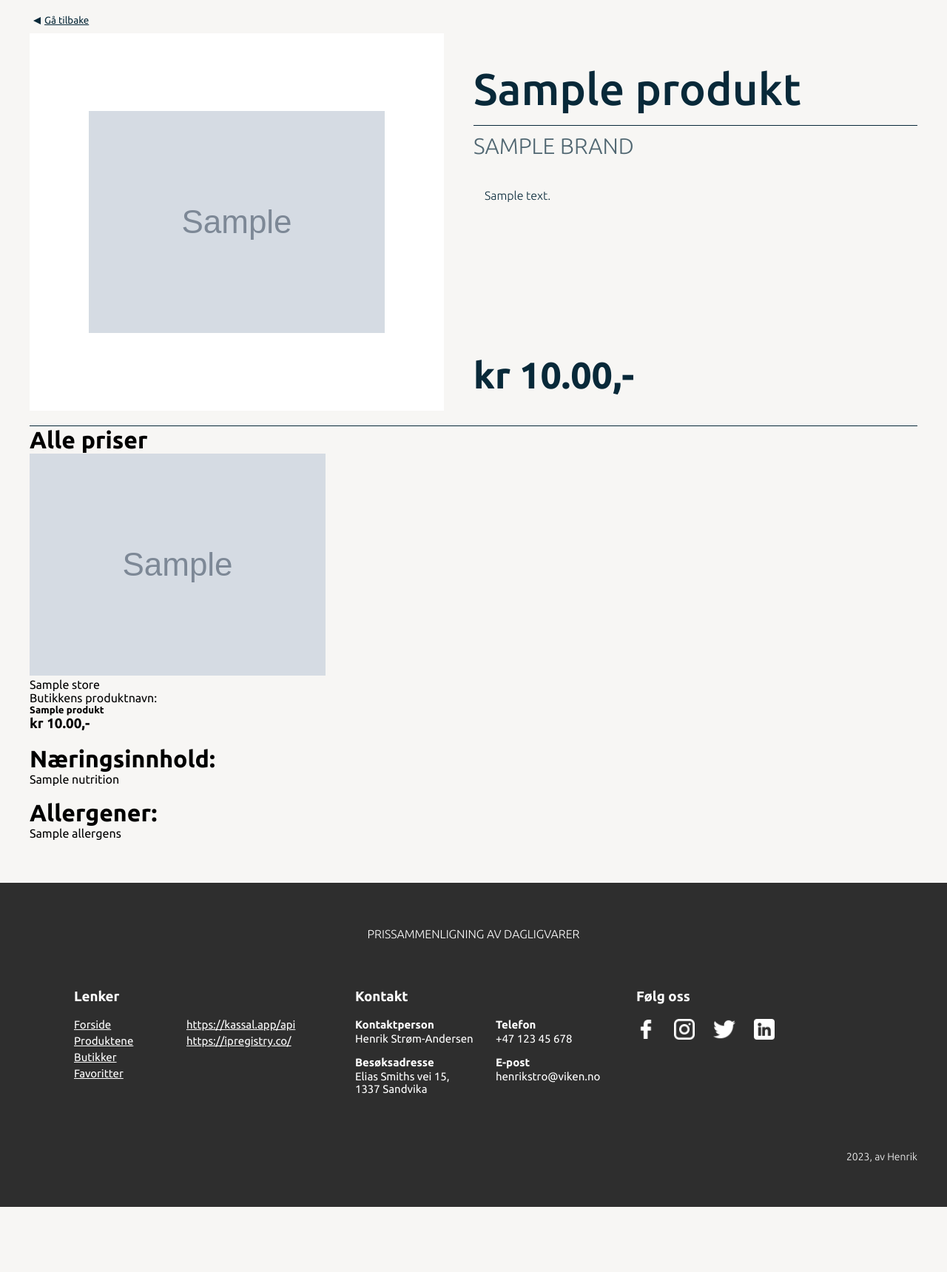
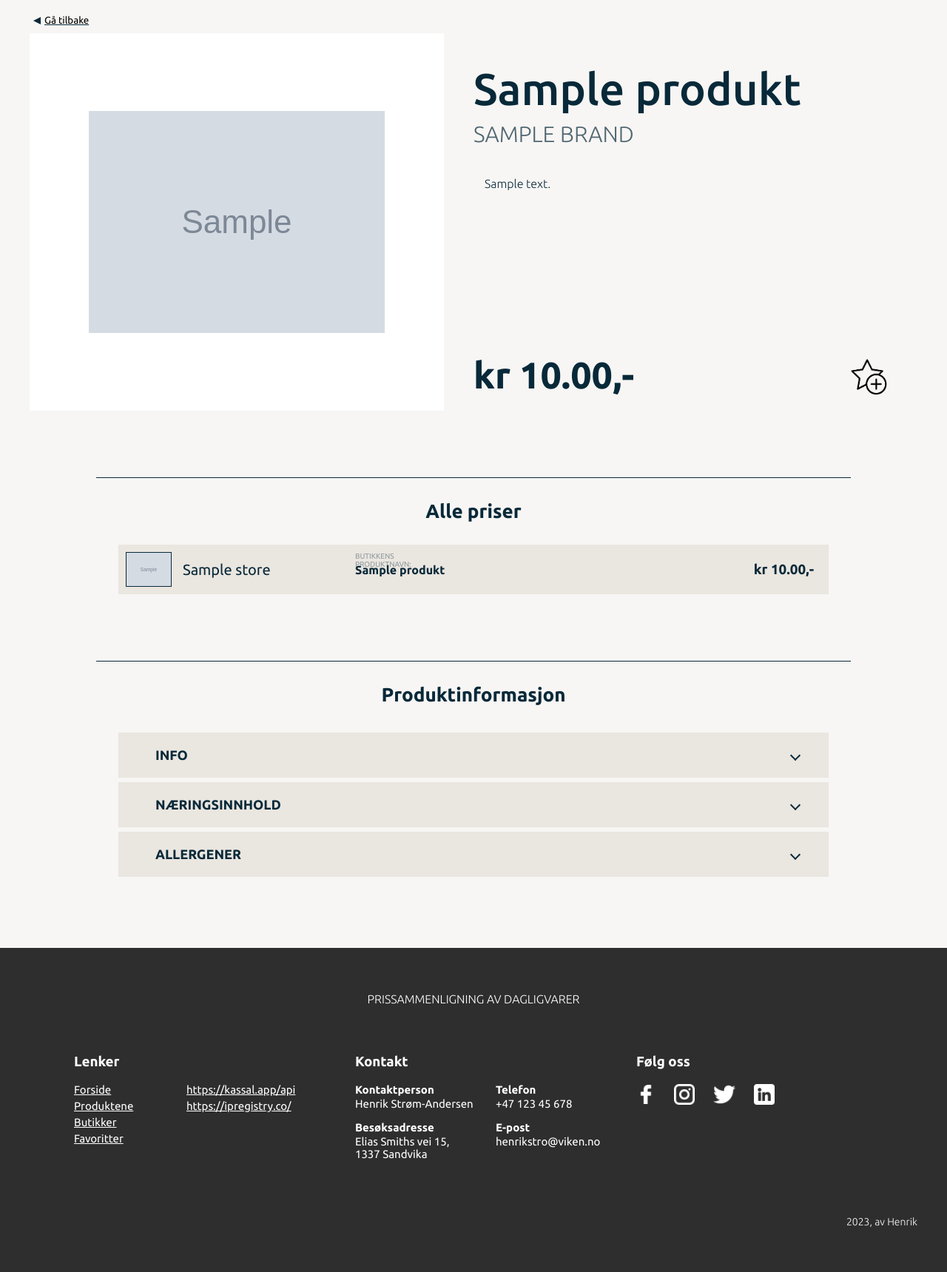
Before and after one commit to HenrikS-A/IT1-prissammenligning, a Flask app: page /produkt/1 in a window 1280 px wide. Shown: the part 68-1787 px from the top of the page at 74% size. Before the commit the page ends 1699 px from the top, so only its background shows below. Run offline with Flask 2, Linux system fonts and the light colour scheme; grey boxes marked "Sample" are stand-in pictures; a database or web service that is not in the repository returns one stand-in record (values such as "Sample title"); data that the repository does not hold is empty.

Commit message:
css for produkt sidene ferdig

```diff
--- a/app.py
+++ b/app.py
@@ -100,7 +100,6 @@ def rute_produkt(ean):
 
 
 
-
     for produkt in sortert_products:
         # Noen av produkt merkene har verdien None. Her finner jeg merket ved å sjekke til jeg finner et.
         if produkt["brand"] != None:
@@ -117,6 +116,7 @@ def rute_produkt(ean):
         else:
             beskrivelse = ""
 
+
     # Gjør at prisen får riktig antall desimaler. Jeg har en ny loop fordi jeg break-er den over.
     prisene = []
     for produkt in sortert_products:
@@ -124,7 +124,7 @@ def rute_produkt(ean):
         pris = riktig_pris(prisen)
         prisene.append(pris)
 
-    return render_template("produkt.html", ean=ean, produkter=produkt_data["data"], billigst=billigste_produkt, prisene=prisene, merke=merke, beskrivelse=beskrivelse)
+    return render_template("produkt.html", ean=ean, produkter=produkt_data["data"], billigst=billigste_produkt, prisene=prisene, merke=merke, beskrivelse=beskrivelse, favoritter=favoritter)
 
 
 favoritter = []
@@ -135,12 +135,12 @@ def legg_i_favoritter():
     favoritter.append(produkt_kode)
     return redirect(request.referrer) # returnerer siden som refererer deg til denne post-requesten.
 
-
 @app.post("/fjern-fra-favoritter")
 def fjern_fra_favoritter():
     produkt_kode = request.form.get("produkt")
     favoritter.remove(produkt_kode)
     return redirect(request.referrer)
+
 
 
 @app.get("/butikker")
--- a/henteData.py
+++ b/henteData.py
@@ -20,8 +20,6 @@ def hent_data(soek=None, sidetall=None, merke=None, sortering=None):
         }
 
     respons = requests.get(url, parametere, headers=headers)
-
-    print(respons.status_code)
     data = respons.json()
 
     return data
@@ -38,8 +36,6 @@ def hent_data_ean(ean):
         }
 
     respons = requests.get(url, headers=headers)
-
-    print(respons.status_code)
     data = respons.json()
 
     return data
@@ -63,8 +59,6 @@ def hent_butikker(lat, lng, km=None):
         }
 
     respons = requests.get(url, parametere, headers=headers)
-
-    print(respons.status_code)
     data = respons.json()
 
     return data
--- a/static/produkt.css
+++ b/static/produkt.css
@@ -1,6 +1,7 @@
 
 main {
     margin-top: -20px;
+    color: rgb(8, 41, 57);
 }
 #tilbakeknapp {
     margin-bottom: 10px;
@@ -10,7 +11,6 @@ main {
     flex-direction: row-reverse;
     margin-left: 5px;
     text-decoration: underline rgb(8, 41, 57);
-    color: rgb(8, 41, 57);
     font-weight: 400;
     align-items: center;
 }
@@ -18,7 +18,7 @@ main {
     cursor: pointer;
     color: rgba(8, 41, 57, 0.8);
 }
-/* Funnet på getcssscan, er bare et ikon */
+/* Funnet på nettet, er bare et ikon */
 .triangle-left {
     width: 0;
     height: 0;
@@ -31,8 +31,6 @@ main {
 
 .produktoversikt {
     display: flex;
-    padding-bottom: 20px;
-    border-bottom: solid 1px rgb(8, 41, 57);
 }
 .produktoversikt>div {
     width: 50%;
@@ -55,7 +53,6 @@ main {
 
 .oversiktsinfo {
     margin-left: 40px;
-    color: rgb(8, 41, 57);
     position: relative;
 }
 .oversiktsinfo h1 {
@@ -63,8 +60,6 @@ main {
     font-size: 60px;
     font-weight: 500;
 
-    padding-bottom: 15px;
-    border-bottom: solid 1px rgb(8, 41, 57);
 }
 .oversiktsinfo h3 {
     text-transform: uppercase;
@@ -84,3 +79,160 @@ main {
     font-size: 50px;
     font-weight: 600;
 }
+
+.favorittForms {
+    position: absolute;
+    right: 20px;
+    bottom: 0;
+}
+.favorittForms button {
+    background-color: rgb(247, 246, 244);
+    border: none;
+    padding: 4px 3px 0px 4px;
+    margin: 10px;
+    border-radius: 5px;
+}
+.favorittForms button:hover {
+    background-color: white;
+    cursor: pointer;
+}
+.favorittForms img{
+    width: 65px;
+}
+
+
+.produktSection {
+    display: flex;
+    flex-direction: column;
+    align-items: center;
+    justify-content: center;
+}
+.produktSection h1 {
+    margin-top: 90px;
+    text-align: center;
+    padding: 30px;
+    border-top: 1px solid rgb(8, 41, 57);
+    width: 80%;
+    font-size: 26px;
+}
+
+.gridWrapper {
+    width: 80%;
+}
+.priserGrid {
+    display: grid;
+    grid-template-columns: repeat(12, 1fr);
+    align-items: center;
+    text-decoration: none;
+    color: rgb(8, 41, 57);
+}
+.priserGrid:nth-child(2n-1) {
+    background-color: rgb(234, 230, 224);
+}
+.priserGrid>div {
+    grid-column: span 4;
+    width: fit-content;
+}
+.priserGrid:hover {
+    transform: scale(1.03);
+}
+
+#butikk {
+    display: flex;
+    align-items: center;
+    padding: 10px;
+}
+#butikk img{
+    width: 60px;
+    border: solid 0.1px rgb(8, 41, 57);
+}
+#butikk p {
+    margin-left: 15px;
+    font-size: 20px;
+}
+
+#produktnavn {
+    position: relative;
+}
+#produktnavn p {
+    position: absolute;
+    top: -15px;
+    font-size: 10px;
+    text-transform: uppercase;
+    color: rgba(8, 41, 57, 0.4);
+}
+#produktnavn h5 {
+    font-size: 16px;
+}
+
+.priserGrid .span-2 {
+    grid-column: span 2;
+    margin-left: auto;
+    margin-right: 20px;
+}
+.priserGrid .span-6 {
+    grid-column: span 6;
+}
+
+
+.merWrapper {
+    width: 80%;
+    margin-bottom: 50px;
+}
+.merWrapper>div {
+    background-color: rgb(234, 230, 224);
+    margin-top: 6px; margin-bottom: 6px;
+    padding: 20px;
+}
+.merWrapper>div:hover {
+    cursor: pointer;
+}
+.merWrapper h2 {
+    font-size: 18px;
+    text-transform: uppercase;
+    margin-left: 30px;
+}
+.merKnapp {
+    display: flex;
+    align-items: center;
+    justify-content: space-between;
+}
+/* Funnet på nettet, er bare et ikon */
+.arrow-down {
+    width: 8px;
+    height: 8px;
+    border: 2px solid rgb(8, 41, 57);
+    border-left: 0;
+    border-top: 0;
+
+    transform: rotate(45deg);
+    margin-right: 20px;
+}
+
+.merInnhold {
+    margin: 20px 5px 5px 30px;
+}
+.merInnhold h6 {
+    font-size: 14px;
+    margin-top: 20px;
+}
+.merInnhold p {
+    margin-bottom: 10px;
+}
+
+.merInnhold h5 {
+    margin-top: 5px; margin-bottom: 15px;
+    font-size: 14px;
+    font-weight: 300;
+}
+.merInnhold li {
+    margin-left: 30px;
+    list-style-type: circle;
+    font-weight: 400;
+    margin-bottom: 3px;
+}
+
+/*
+main {
+    background-color: black;
+} */
--- a/templates/produkt.html
+++ b/templates/produkt.html
@@ -10,7 +10,7 @@
         <div class="triangle-left"></div>
     </button>
 
-    <div class="produktoversikt">
+    <section class="produktoversikt">
         <div id="bildeContainer">
             <img src="{{ billigst['image'] }}" alt="Bilde av: {{ billigst['name'] }}">
         </div>
@@ -19,37 +19,108 @@
             <h3>{{ merke }}</h3>
             <p>{{ beskrivelse }}</p>
             <h2>kr {{ prisene[0] }},-</h2>
+
+            {% if produkter['ean'] not in favoritter %}
+                <form class="favorittForms" id="leggTilForms" action="/legg-i-favoritter" method="post">
+                    <input type="hidden" name="produkt" value="{{ produkter['ean'] }}">
+                    <button type="submit">
+                        <img id="leggTilIkon" src="../static/ikoner/stjerne+.png" alt="Legg i favoritter ikon">
+                    </button>
+                </form>
+            {% else %}
+                <form class="favorittForms" id="fjerFraForms" action="/fjern-fra-favoritter" method="post">
+                    <input type="hidden" name="produkt" value="{{ produkter['ean'] }}">
+                    <button type="submit">
+                        <img id="fjernIkon" src="../static/ikoner/stjernex.png" alt="Fjern fra favoritter ikon">
+                    </button>
+                </form>
+            {% endif %}
         </div>
-    </div>
+    </section>
 
-    <h1>Alle priser</h1>
+    <section class="produktSection">
+        <h1>Alle priser</h1>
 
-    {% for produkt in produkter["products"] %}
-        <div>
-            <div>
-                <img src="{{ produkt['store']['logo'] }}" alt="Logo til {{ produkt['store']['name'] }}">
-                <p>{{produkt["store"]["name"]}}</p>
+        <div class="gridWrapper">
+            {% for produkt in produkter["products"] %}
+            <a class="priserGrid" href="{{ produkt['url'] }}" target="_blank">
+                <div id="butikk">
+                    <img src="{{ produkt['store']['logo'] }}" alt="Logo til {{ produkt['store']['name'] }}">
+                    <p>{{produkt["store"]["name"]}}</p>
+                </div>
+                <div id="produktnavn" class="span-6">
+                    <p>Butikkens produktnavn:</p>
+                    <h5>{{ produkt["name"] }}</h5>
+                </div>
+                <div class="span-2">
+                    <!-- loop index er en 'telle-variabel' man kan bruke i jinja 2. -->
+                    <h3>kr {{ prisene[loop.index0] }},-</h3>
+                </div>
+            </a>
+            {% endfor %}
+        </div>
+    </section>
+
+    <section class="produktSection">
+
+        <h1>Produktinformasjon</h1>
+        <div class="merWrapper">
+            <div onclick="skjul_vis1()">
+                <div class="merKnapp" >
+                    <h2>Info</h2>
+                    <div class="arrow-down"></div>
+                </div>
+                <div class="merInnhold">
+                    <h6>Produktnavn:</h6>
+                    <p>{{ billigst["name"] }}</p>
+                    <h6>Leverandør:</h6>
+                    <p>{{ billigst["vendor"] }}</p>
+                    <h6>Europeisk artikkelnummer (EAN):</h6>
+                    <p>{{ ean }}</p>
+                </div>
             </div>
-            <div>
-                <p>Butikkens produktnavn:</p>
-                <h5>{{ produkt["name"] }}</h5>
+            <div onclick="skjul_vis2()">
+                <div class="merKnapp" >
+                    <h2>Næringsinnhold</h2>
+                    <div class="arrow-down"></div>
+                </div>
+                <div class="merInnhold">
+                    <h5>Næringsinnhold per 100g av matvaren</h5>
+                    {% for innhold in produkter["nutrition"] %}
+                        <ul>
+                            <li>{{ innhold["display_name"] }}: {{ innhold["amount"] }} {{innhold["unit"]}}</li>
+                        </ul>
+                    {% endfor %}
+                </div>
             </div>
-            <div>
-                <!-- loop index er en 'telle-variabel' man kan bruke i jinja 2. -->
-                <h3>kr {{ prisene[loop.index0] }},-</h3>
+            <div onclick="skjul_vis3()">
+                <div class="merKnapp">
+                    <h2>Allergener</h2>
+                    <div class="arrow-down"></div>
+                </div>
+                <div class="merInnhold">
+                    {% for allergen in produkter["allergens"] %}
+                        {% if allergen["contains"] != "NO" %}
+                            {% if allergen["contains"] == "YES" %}
+                                <ul>
+                                    <li>Inneholder {{ allergen["display_name"] }}</li>
+                                </ul>
+                            {% else %}
+                                <ul>
+                                    <li>Kan inneholde spor av {{ allergen["display_name"] }}</li>
+                                </ul>
+                            {% endif %}
+                        {% endif %}
+                    {% endfor %}
+
+                </div>
             </div>
         </div>
-    {% endfor %}
 
-    <div>
-        <br>
-        <h1>Næringsinnhold:</h1>
-        <p>{{ produkter["nutrition"] }}</p>
-        <br>
-        <h1>Allergener:</h1>
-        <p>{{ produkter["allergens"] }}</p>
-        <br>
-    </div>
+    </section>
+
+
+    <script src="../static/skjul-vis.js"></script>
 
 
 {% endblock %}
```
Also changed, not shown: static/skjul-vis.js (added, +39 -0 lines).
